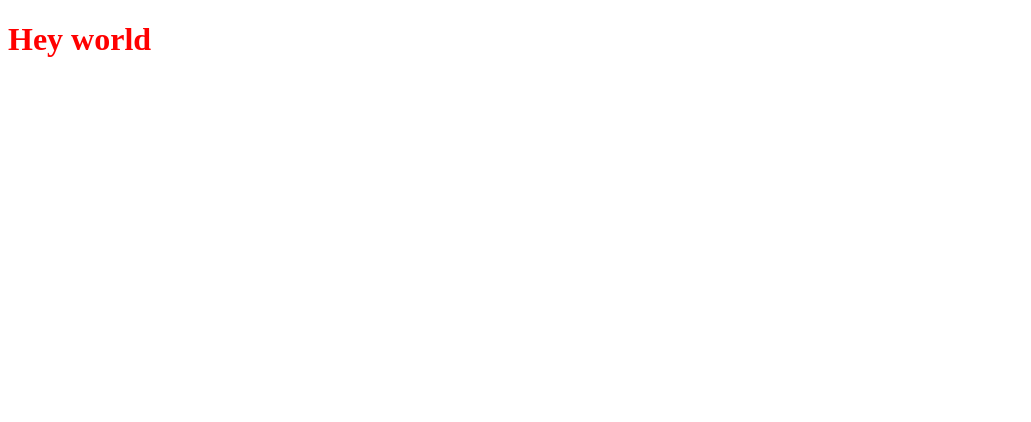
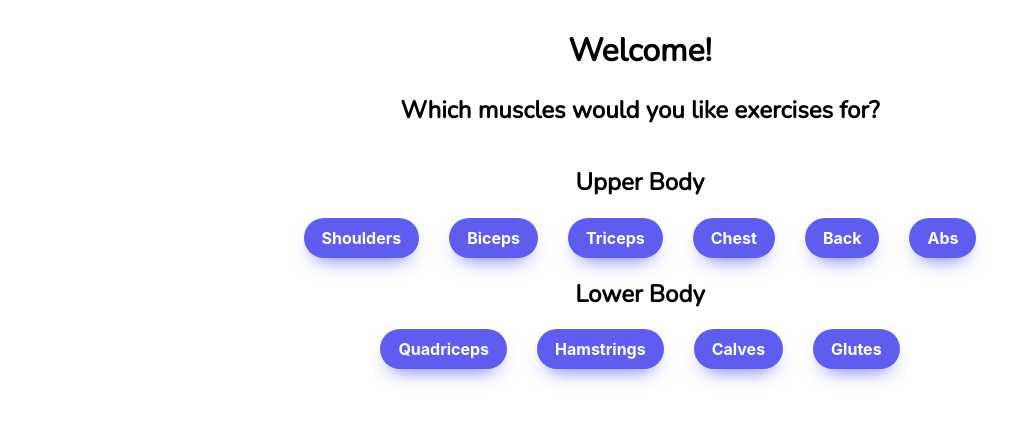
Before and after one commit to thadd225/FitFetch, a React app: page / in a window 1280 px wide. Shown: the top 422 px of the page, without its empty margins (0-1031 px from the left). Built offline with nearby package versions, Linux system fonts and the light colour scheme.

Commit message:
Greeting and body components added as well as handleClick method to fetch exercises when button is clicked

```diff
--- a/src/components/App.js
+++ b/src/components/App.js
@@ -1,11 +1,12 @@
 import React, { Component } from 'react';
 import { Switch, Route } from 'react-router-dom';
 import '../style.css';
+import MainPage from './MainPage';
 
 function App() {
   return (
     <div>
-      <h1>Hey world</h1>
+      <MainPage />
     </div>
   );
 }
--- /dev/null
+++ b/src/components/Greeting.js
@@ -0,0 +1,12 @@
+import React, { Component } from 'react';
+
+const Greeting = () => {
+  return (
+    <div className="Greeting">
+      <h1 className="Greeting1">Welcome!</h1>
+      <h2 className="Greeting2">Which muscles would you like exercises for?</h2>
+    </div>
+  );
+};
+
+export default Greeting;
--- /dev/null
+++ b/src/components/LowerBody.js
@@ -0,0 +1,45 @@
+import React from 'react';
+
+const LowerBody = (props) => {
+  return (
+    <div className="lowerBody">
+      <h2>Lower Body</h2>
+      <div className="lowerBodyButtons">
+        <button
+          className="quadriceps"
+          onClick={() => {
+            props.handleClick('quadriceps');
+          }}
+        >
+          Quadriceps
+        </button>
+        <button
+          className="hamstrings"
+          onClick={() => {
+            props.handleClick('hamstrings');
+          }}
+        >
+          Hamstrings
+        </button>
+        <button
+          className="calves"
+          onClick={() => {
+            props.handleClick('calves');
+          }}
+        >
+          Calves
+        </button>
+        <button
+          className="glutes"
+          onClick={() => {
+            props.handleClick('glutes');
+          }}
+        >
+          Glutes
+        </button>
+      </div>
+    </div>
+  );
+};
+
+export default LowerBody;
--- /dev/null
+++ b/src/components/MainPage.js
@@ -0,0 +1,40 @@
+import React from 'react';
+import Greeting from './Greeting.js';
+import UpperBody from './UpperBody.js';
+import LowerBody from './LowerBody.js';
+
+const MainPage = () => {
+  //create function that on click will send a get request to an api with the endpoint corresponding to the name of button clicked
+  const handleClick = async (muscle) => {
+    try {
+      const response = await fetch(
+        `https://api.api-ninjas.com/v1/exercises?muscle=${muscle}`,
+        {
+          method: 'GET',
+          headers: {
+            'X-Api-Key': '2tSoIZoG4mw6maSENfzu1g==gQmUjT6aQyPq7PlD',
+            'Content-Type': 'application/json',
+          },
+        }
+      );
+      if (!response.ok) {
+        throw new Error(`HTTP error! status: ${response.status}`);
+      }
+      const result = await response.json();
+      console.log(result);
+    } catch (err) {
+      console.error('Error: ', err);
+    }
+  };
+  return (
+    <div className="wrapper">
+      <Greeting />
+      <div className="innerBody">
+        <UpperBody handleClick={handleClick} />
+        <LowerBody handleClick={handleClick} />
+      </div>
+    </div>
+  );
+};
+
+export default MainPage;
--- /dev/null
+++ b/src/components/UpperBody.js
@@ -0,0 +1,61 @@
+import React from 'react';
+
+const UpperBody = (props) => {
+  return (
+    <div className="upperBody">
+      <h2>Upper Body</h2>
+      <div className="upperBodyButtons">
+        <button
+          className="shoulders"
+          onClick={() => {
+            props.handleClick('shoulders');
+          }}
+        >
+          Shoulders
+        </button>
+        <button
+          className="biceps"
+          onClick={() => {
+            props.handleClick('biceps');
+          }}
+        >
+          Biceps
+        </button>
+        <button
+          className="triceps"
+          onClick={() => {
+            props.handleClick('triceps');
+          }}
+        >
+          Triceps
+        </button>
+        <button
+          className="chest"
+          onClick={() => {
+            props.handleClick('chest');
+          }}
+        >
+          Chest
+        </button>
+        <button
+          className="back"
+          onClick={() => {
+            props.handleClick('back');
+          }}
+        >
+          Back
+        </button>
+        <button
+          className="abs"
+          onClick={() => {
+            props.handleClick('abs');
+          }}
+        >
+          Abs
+        </button>
+      </div>
+    </div>
+  );
+};
+
+export default UpperBody;
--- a/src/index.html
+++ b/src/index.html
@@ -5,6 +5,9 @@
     <meta http-equiv="X-UA-Compatible" content="IE=edge" />
     <meta name="viewport" content="width=device-width, initial-scale=1.0" />
     <title>Document</title>
+    <style>
+      @import url('https://fonts.googleapis.com/css2?family=Nunito:wght@300&display=swap');
+    </style>
   </head>
   <body>
     <div id="root"></div>
--- a/src/style.css
+++ b/src/style.css
@@ -1,3 +1,71 @@
+html {
+  height: 100%;
+  display: flex;
+  flex-direction: column;
+  align-items: center;
+  /* border: 2px red solid; */
+}
+
 body {
-  color: red;
+  font-family: 'Nunito', sans-serif;
+  display: flex;
+  flex: 1;
+  /* border: 2px red solid; */
 }
+
+.Greeting1,
+.Greeting2 {
+  display: flex;
+  justify-content: center;
+  color: black;
+}
+
+.innerBody {
+  display: flex;
+  flex-direction: column;
+  /* border: 2px solid blue; */
+}
+.upperBody,
+.lowerBody {
+  display: flex;
+  flex-direction: column;
+  /* justify-content: center; */
+  align-items: stretch;
+  /* border: 2px blue solid; */
+}
+
+.upperBody h2,
+.lowerBody h2 {
+  text-align: center;
+}
+.upperBodyButtons,
+.lowerBodyButtons {
+  display: flex;
+  justify-content: center;
+  gap: 30px;
+  /* border: 2px red solid; */
+}
+button {
+  background: #5e5df0;
+  border-radius: 999px;
+  box-shadow: #5e5df0 0 10px 20px -10px;
+  box-sizing: border-box;
+  color: #ffffff;
+  cursor: pointer;
+  font-family: Inter, Helvetica, 'Apple Color Emoji', 'Segoe UI Emoji',
+    NotoColorEmoji, 'Noto Color Emoji', 'Segoe UI Symbol', 'Android Emoji',
+    EmojiSymbols, -apple-system, system-ui, 'Segoe UI', Roboto, 'Helvetica Neue',
+    'Noto Sans', sans-serif;
+  font-size: 16px;
+  font-weight: 700;
+  line-height: 24px;
+  opacity: 1;
+  outline: 0 solid transparent;
+  padding: 8px 18px;
+  user-select: none;
+  -webkit-user-select: none;
+  touch-action: manipulation;
+  width: fit-content;
+  word-break: break-word;
+  border: 0;
+}
```
